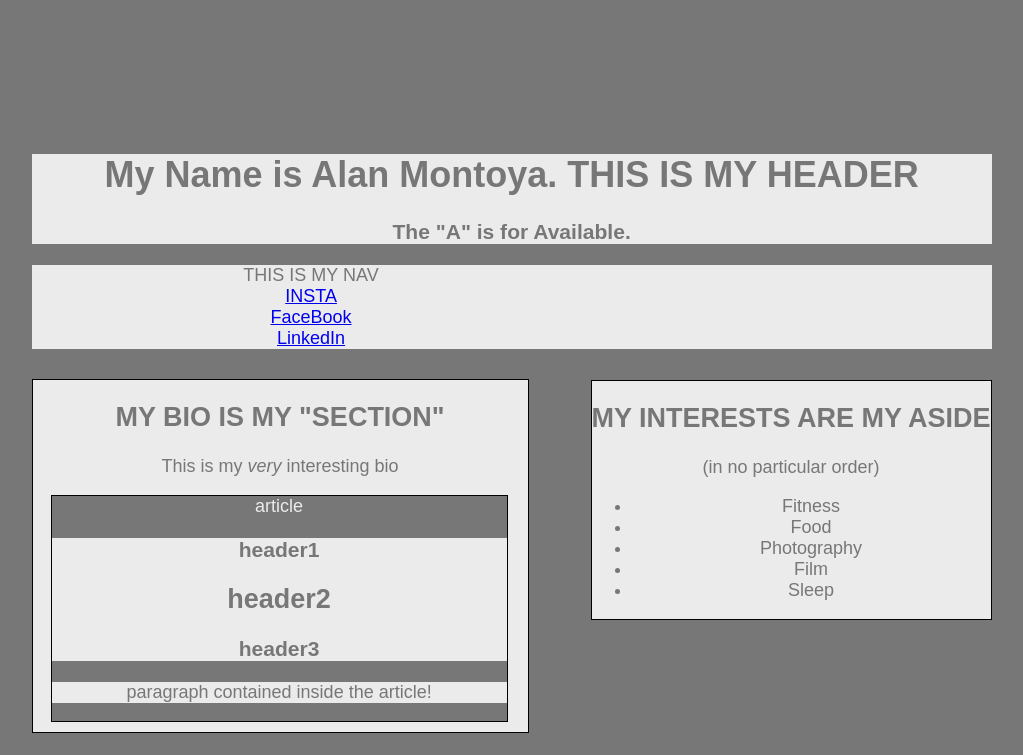
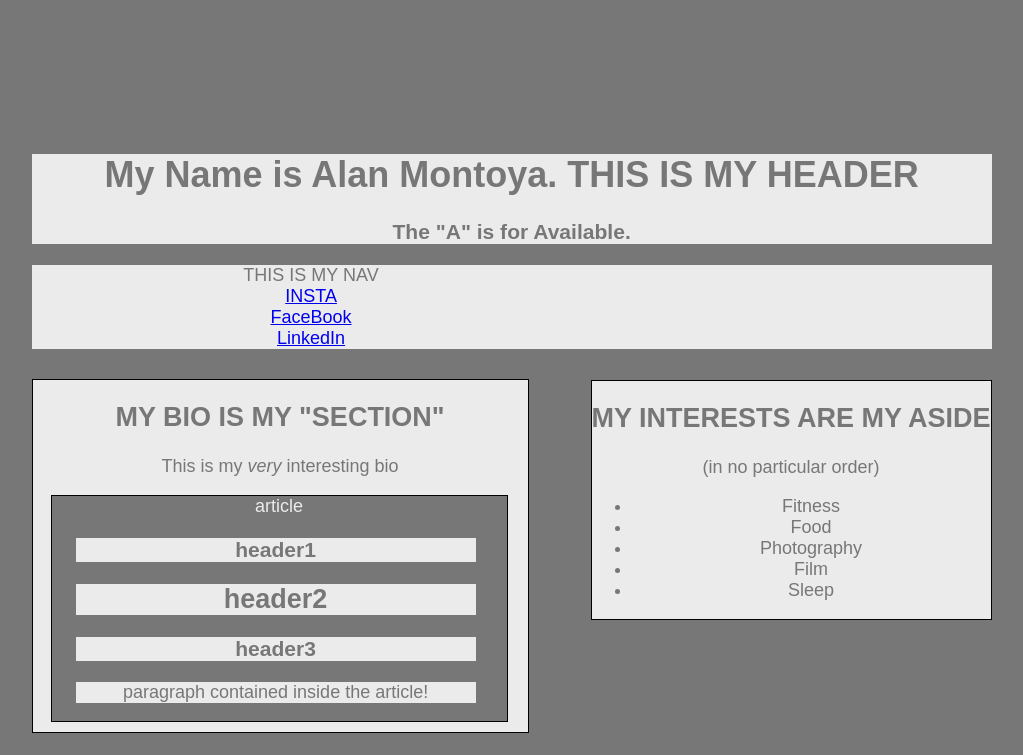
Before and after one commit to montoyaalan/HW-Wireframe, a plain HTML site: page index.html in a window 1280 px wide. Shown: the top 755 px of the page, without its empty margins (122-1145 px from the left). Drawn offline with Linux system fonts and the light colour scheme.

Commit message:
THE final layout before class

```diff
--- a/index.html
+++ b/index.html
@@ -46,14 +46,14 @@
     <h1> MY BIO IS MY "SECTION"</h1>
     <p>This is my <i>very</i> interesting bio</p>
     <article id="article"> article
-    <header>
         <div id="headers">
         <h1>header1</h1>
         <h2>header2</h2>
         <h3>header3</h3>
         </div>
-    </header>
+    <div id="p">
     <p> paragraph contained inside the article! </p>
+    </div>
     </article>
 </section>
 
--- a/style.css
+++ b/style.css
@@ -44,7 +44,6 @@ aside {
     background: #ebebeb;
     text-align: center;
     float: right;
-    padding-left: 0px;
     margin-top: 115px;
     border: 1px solid black;
 }
@@ -74,3 +73,20 @@ footer {
     background: #ebebeb;
     text-align: center;
 }
+
+
+#headers {
+    width: 400px;
+    margin-left: 24px;
+    margin-right: 24px;
+    padding-left: 0px;
+    padding-right: 0px;
+}
+
+#p {
+    width: 400px;
+    margin-left: 24px;
+    margin-right: 24px;
+    padding-left: 0px;
+    padding-right: 0px;
+}
```
